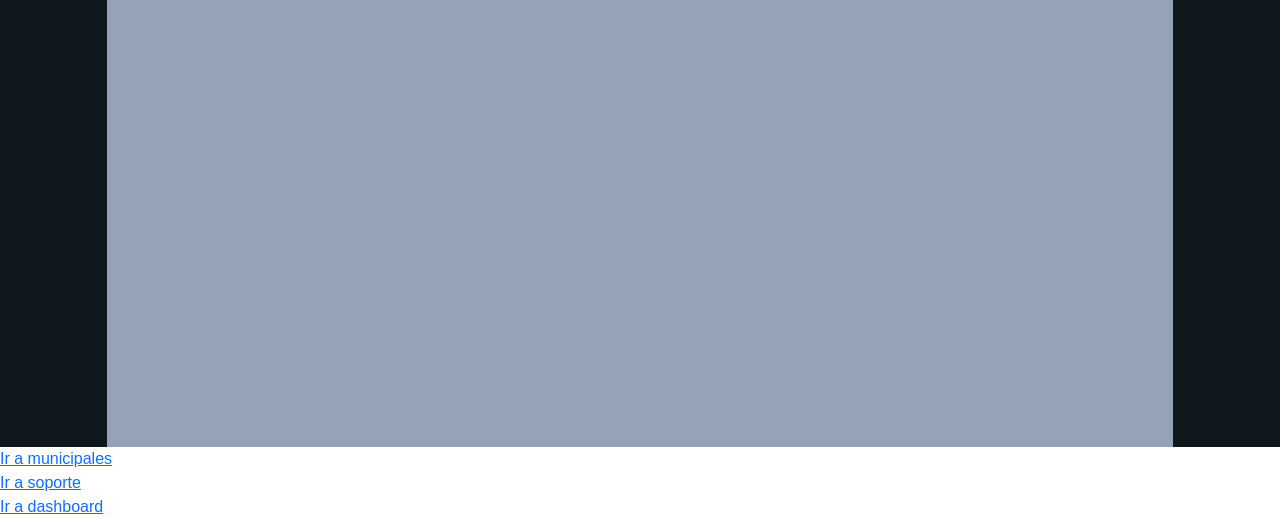
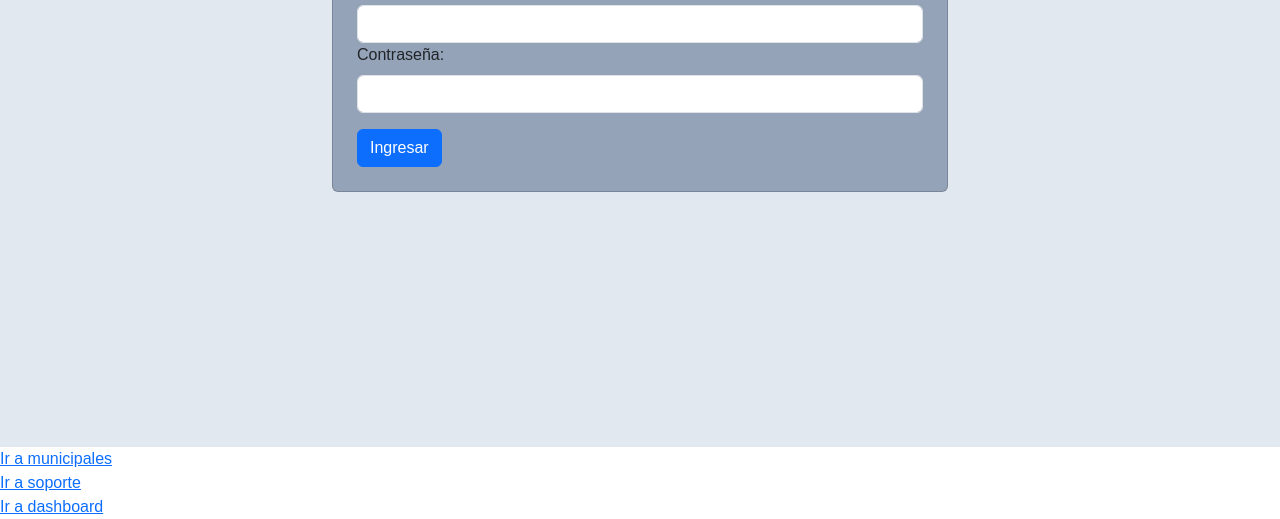
Before and after one commit to Nico9155/prog-iv, a website built with Vite: page index.html in a window 1280 px wide. Shown: the part 353-872 px from the top of the page. Built offline with nearby package versions, Linux system fonts and the light colour scheme.

Commit message:
Login inicial terminado

```diff
--- a/index.html
+++ b/index.html
@@ -10,9 +10,23 @@
 
 <body>
 <div class="container-fluid login-fondo ">
-<div class="row justify-content-center ">
-<div class="col-10  min-vh-100 login">
-
+<div class="row justify-content-center  align-items-center min-vh-100">
+<div class="col-6 ">
+    <!-- Poner donde se envia el formulario-->
+<div id="Formulario" class="card login p-4">
+    <p class="h2"> Inicio de sesión municipal </p>
+<form action="" method="POST" class="">
+    <div >
+      <label for="email" class="form-label">Usuario:</label>
+      <input type="email" id="email" name="email" class="form-control" required>
+    </div>
+    <div>
+      <label for="password" class="form-label">Contraseña:</label>
+      <input type="password" id="password" name="password" class="form-control" required>
+    </div>
+    <button type="submit" class="btn btn-primary mt-3">Ingresar</button>
+  </form>
+</div>
 
 </div>
 
--- a/src/css/municipales.css
+++ b/src/css/municipales.css
@@ -20,7 +20,7 @@ Colores globales
 }
 
 .login-fondo{
-    background-color:#0F191D    ;
+    background-color:#E2E8F0    ;
 }
 .rojo{
     background-color:red    ;
```
